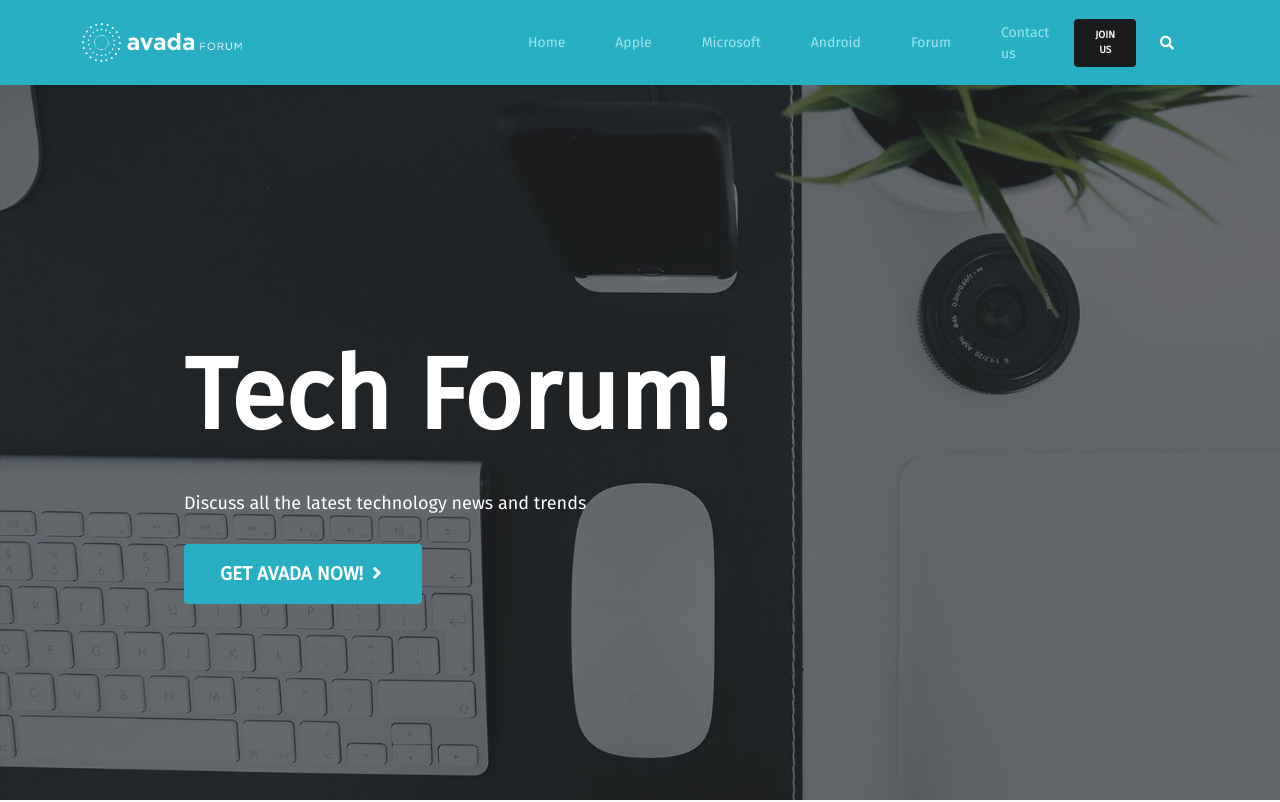
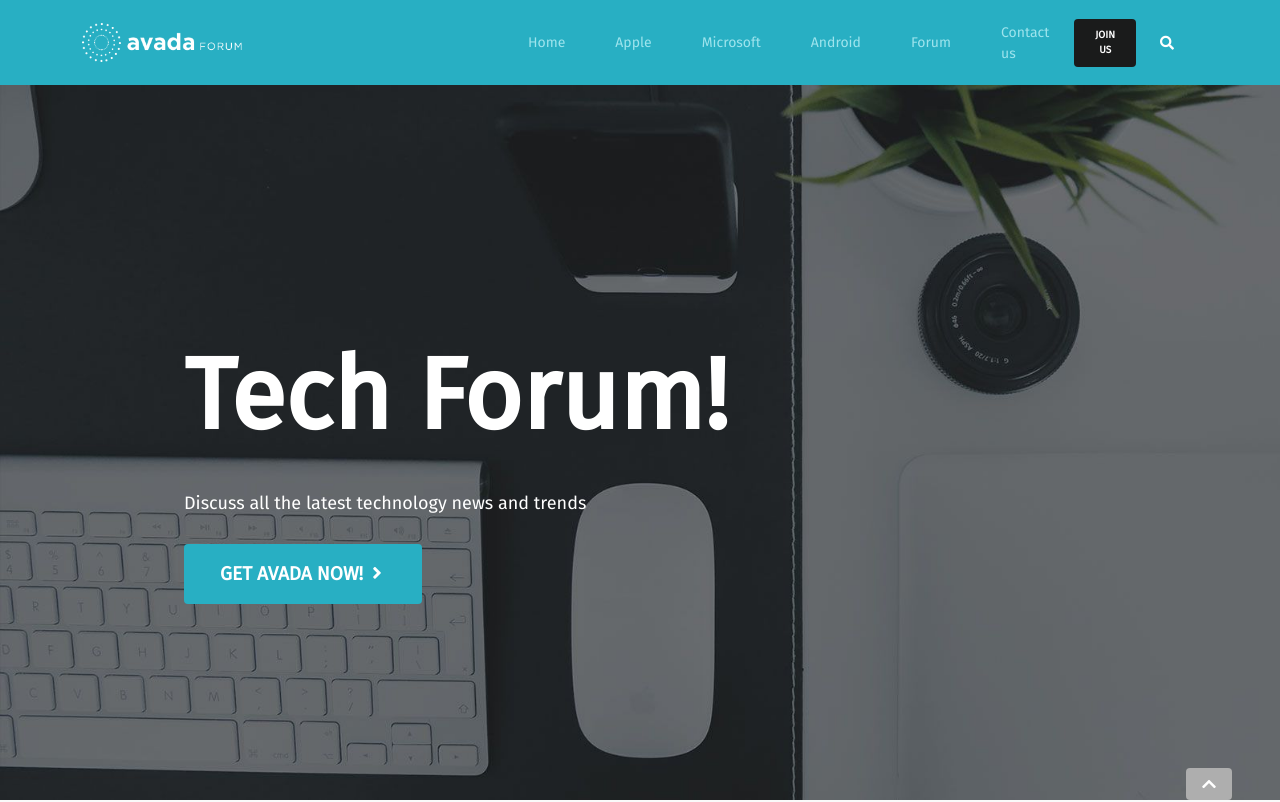
Before and after one commit to FabrizioFornone/proj-html-vuejs, a Vue app: page / in a window 1280 px wide. Shown: the top 802 px of the page. Built offline with nearby package versions, Linux system fonts and the light colour scheme.

Commit message:
scroll up method implemented

```diff
--- a/src/components/FooterBox.vue
+++ b/src/components/FooterBox.vue
@@ -50,6 +50,11 @@
         </div>
       </div>
     </div>
+    <div class="fixed-bottom d-flex justify-content-end">
+      <a @click="scrollUp()" href="#">
+        <i class="fas fa-chevron-up mx-5 px-3 py-2 rounded end-chevron"></i>
+      </a>
+    </div>
   </footer>
 </template>
 
@@ -58,6 +63,11 @@ export default {
   props: {
     footerProps: Array,
   },
+  methods: {
+    scrollUp() {
+      window.scrollTo(0, 0);
+    },
+  },
 };
 </script>
 
--- a/src/style/footerStyle.scss
+++ b/src/style/footerStyle.scss
@@ -60,3 +60,8 @@
   opacity: 1;
   background-color: $white-smoke;
 }
+
+.end-chevron {
+  background-color: $silver-chalice;
+  color: $white;
+}
```
